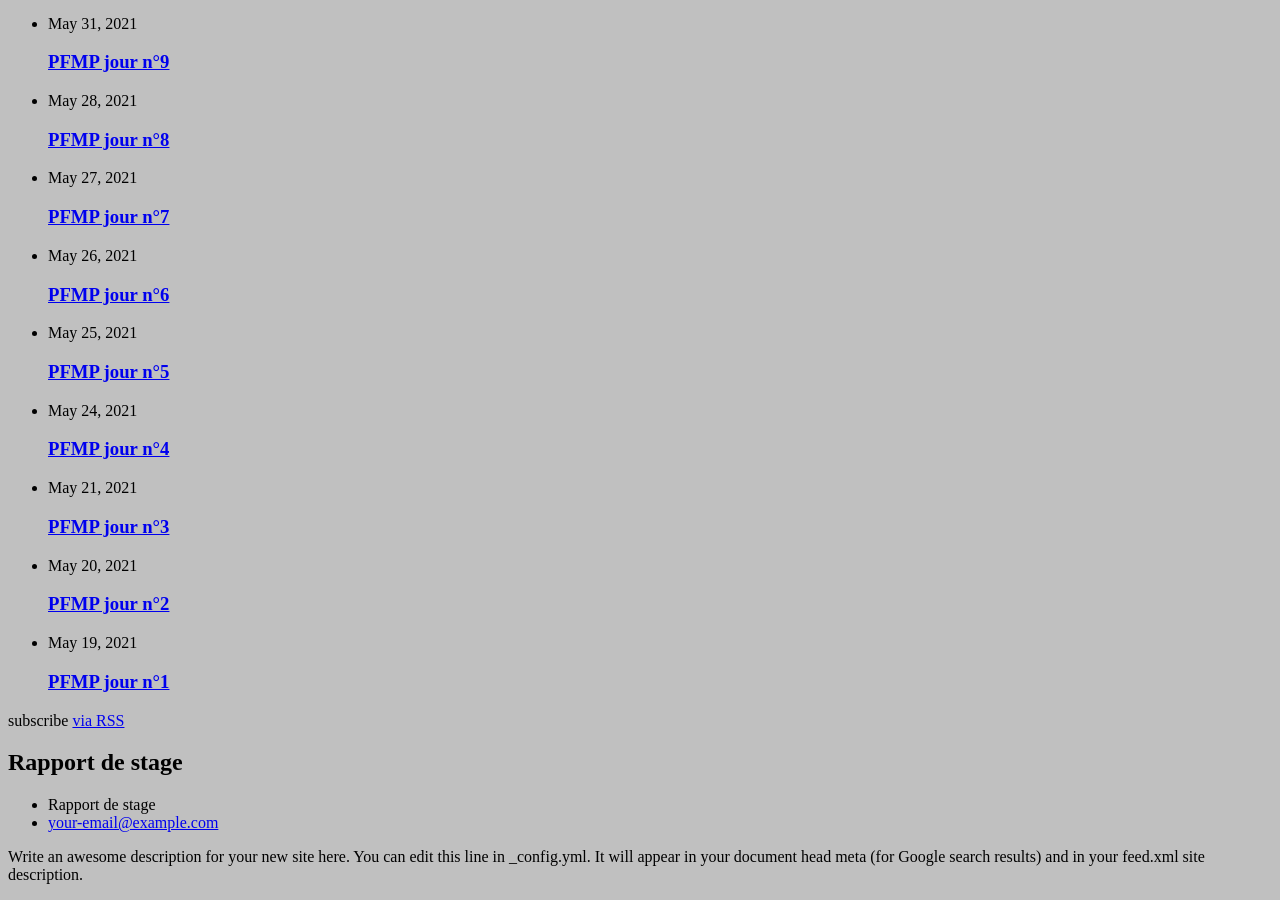
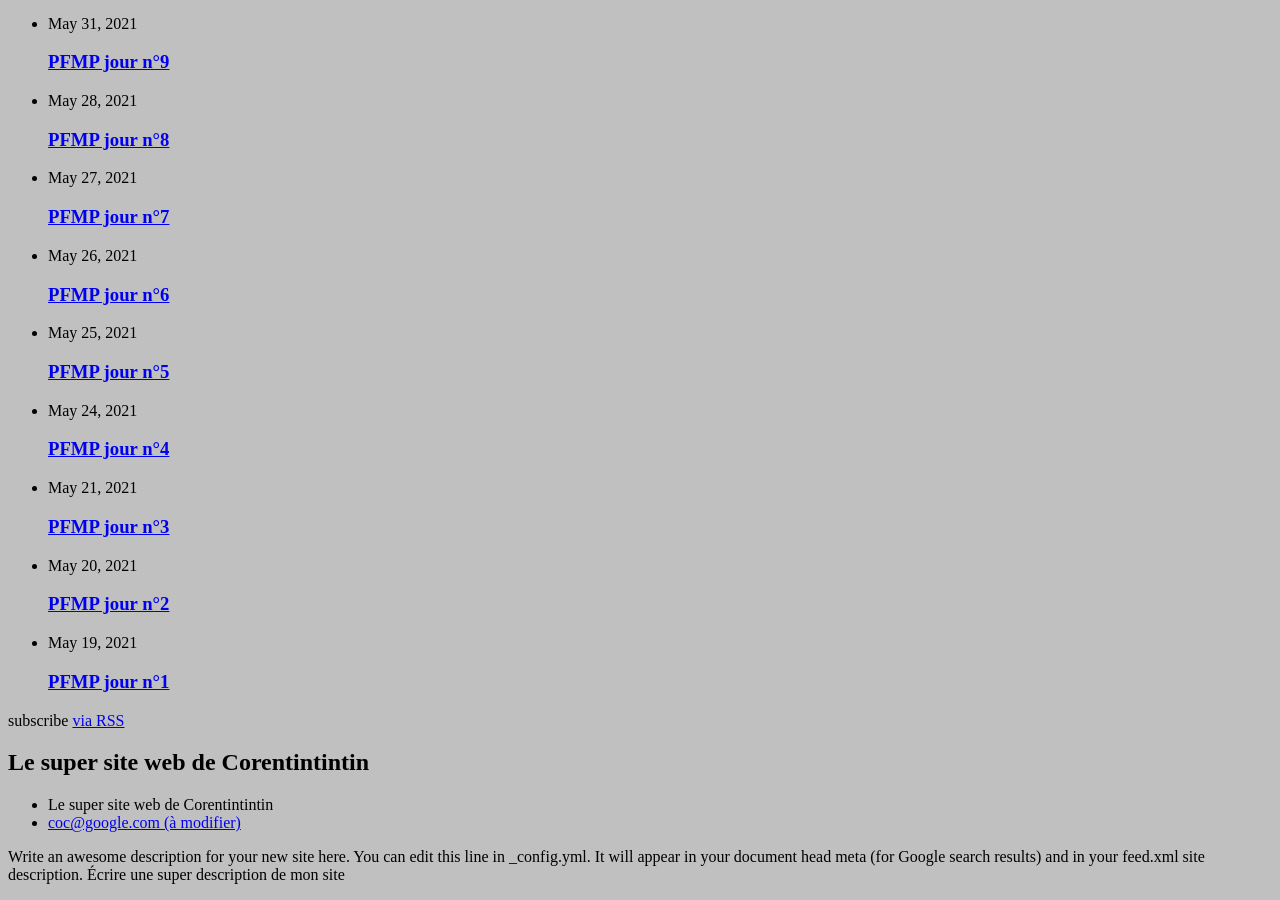
Before and after one commit to Corentin69008/Corentin69008.github.io, a Jekyll site: the page built from index.markdown, in a window 1280 px wide and 900 px high, scrolled down 1645 px. Built offline with Jekyll 4.4.1, drawn with Linux system fonts in a browser that asks for light colours; some of the changed text lies outside the part shown.

Commit message:
Update _config.yml

```diff
--- a/_config.yml
+++ b/_config.yml
@@ -18,12 +18,13 @@
 # You can create any custom variable you would like, and they will be accessible
 # in the templates via {{ site.myvariable }}.
 
-title: Rapport de stage
-email: your-email@example.com
+title: Le super site web de Corentintintin
+email: coc@google.com (à modifier)
 description: >- # this means to ignore newlines until "baseurl:"
   Write an awesome description for your new site here. You can edit this
   line in _config.yml. It will appear in your document head meta (for
   Google search results) and in your feed.xml site description.
+  Écrire une super description de mon site
 baseurl: "" # the subpath of your site, e.g. /blog
 url: "" # the base hostname & protocol for your site, e.g. http://example.com
 twitter_username: jekyllrb
```
